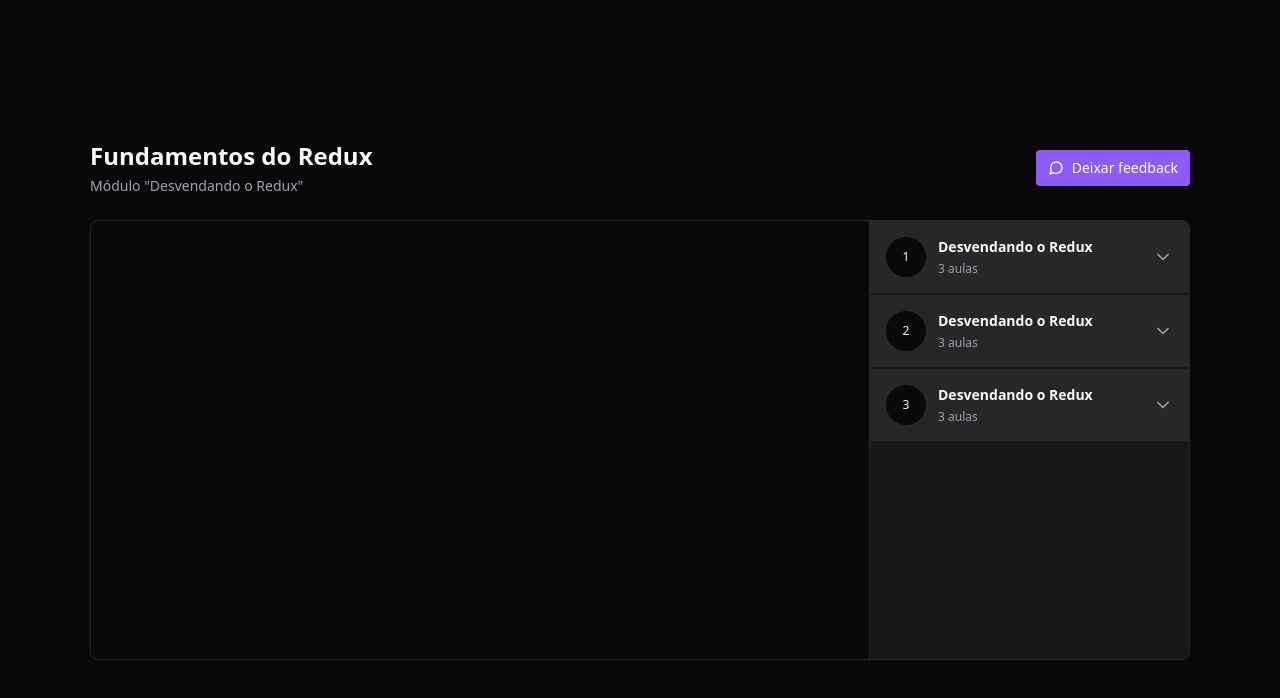
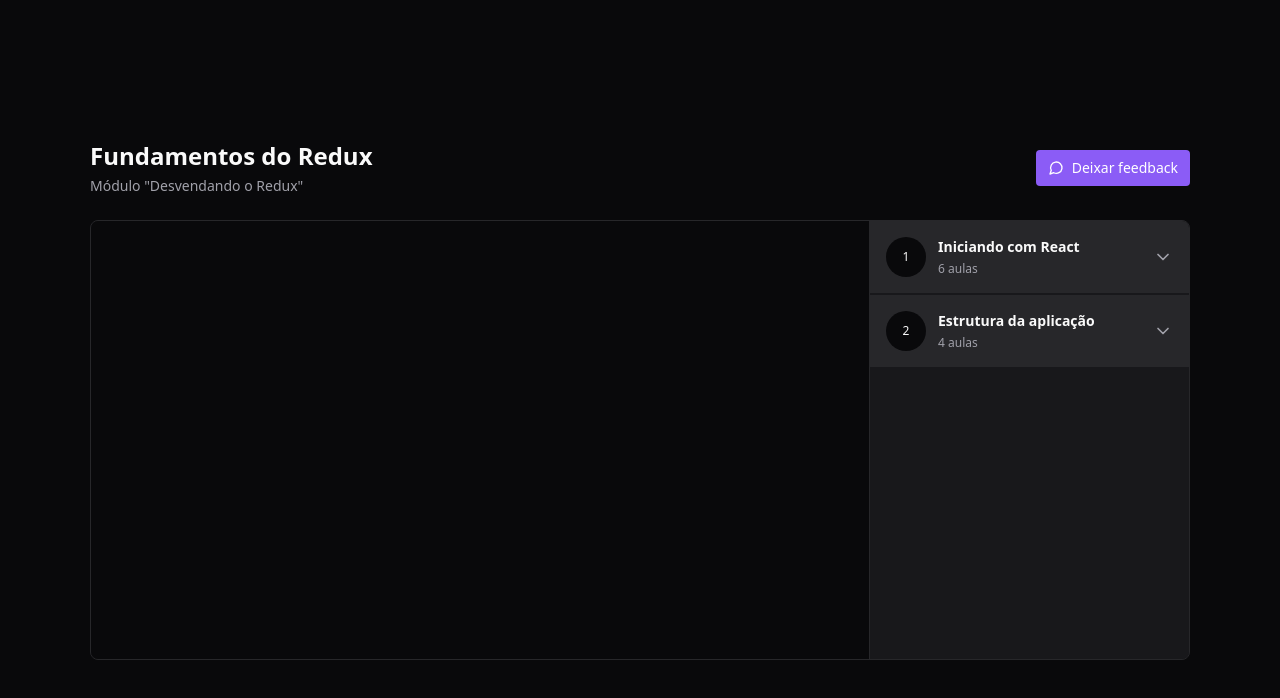
Before and after one commit to RayanneRamos/redux-zustand, a React (Vite) app: page / in a window 1280 px wide. Shown: the top 698 px of the page. Built offline with nearby package versions, Linux system fonts and the light colour scheme.

Commit message:
consumindo as stores

```diff
--- a/src/components/Module/index.tsx
+++ b/src/components/Module/index.tsx
@@ -1,6 +1,7 @@
 import { ChevronDown } from "lucide-react";
 import { Lesson } from "../Lesson";
 import * as Collapsible from "@radix-ui/react-collapsible";
+import { useAppSelector } from "../../store";
 
 interface ModuleProps {
   title: string;
@@ -9,6 +10,10 @@ interface ModuleProps {
 }
 
 export function Module({ title, amountOfLessons, moduleIndex }: ModuleProps) {
+  const lessons = useAppSelector((state) => {
+    return state.player.course.modules[moduleIndex].lessons;
+  });
+
   return (
     <Collapsible.Root className="group">
       <Collapsible.Trigger className="flex w-full items-center gap-3 bg-zinc-800 p-4">
@@ -23,9 +28,15 @@ export function Module({ title, amountOfLessons, moduleIndex }: ModuleProps) {
       </Collapsible.Trigger>
       <Collapsible.Content>
         <nav className="relative flex flex-col gap-4 p-6">
-          <Lesson title="Fundamentos do Redux" duration="09:13" />
-          <Lesson title="Fundamentos do Redux" duration="09:13" />
-          <Lesson title="Fundamentos do Redux" duration="09:13" />
+          {lessons.map((lesson) => {
+            return (
+              <Lesson
+                key={lesson.id}
+                title={lesson.title}
+                duration={lesson.duration}
+              />
+            );
+          })}
         </nav>
       </Collapsible.Content>
     </Collapsible.Root>
--- a/src/pages/Player/index.tsx
+++ b/src/pages/Player/index.tsx
@@ -2,8 +2,13 @@ import { MessageCircle } from "lucide-react";
 import { Header } from "../../components/Header";
 import { Video } from "../../components/Video";
 import { Module } from "../../components/Module";
+import { useAppSelector } from "../../store";
 
 export function Player() {
+  const modules = useAppSelector((state) => {
+    return state.player.course.modules;
+  });
+
   return (
     <div className="h-screen bg-zinc-950 text-zinc-50 flex justify-center items-center">
       <div className="flex w-[1100px] flex-col gap-6">
@@ -18,22 +23,17 @@ export function Player() {
           <div className="flex-1">
             <Video />
           </div>
-          <aside className="w-80 border-l border-zinc-800 bg-zinc-900 absolute top-0 bottom-0 right-0 overflow-y-scroll scrollbar scrollbar-thin scrollbar-track-zinc-950 scrollbar-thumb-zinc-800 divide-y-2 divide-zinc-900">
-            <Module
-              moduleIndex={0}
-              title="Desvendando o Redux"
-              amountOfLessons={3}
-            />
-            <Module
-              moduleIndex={1}
-              title="Desvendando o Redux"
-              amountOfLessons={3}
-            />
-            <Module
-              moduleIndex={2}
-              title="Desvendando o Redux"
-              amountOfLessons={3}
-            />
+          <aside className="w-80 border-l border-zinc-800 bg-zinc-900 absolute top-0 bottom-0 right-0 overflow-y-scroll scrollbar-thin scrollbar-track-zinc-950 scrollbar-thumb-zinc-800 divide-y-2 divide-zinc-900">
+            {modules.map((module, index) => {
+              return (
+                <Module
+                  key={module.id}
+                  moduleIndex={index}
+                  title={module.title}
+                  amountOfLessons={module.lessons.length}
+                />
+              );
+            })}
           </aside>
         </main>
       </div>
```
